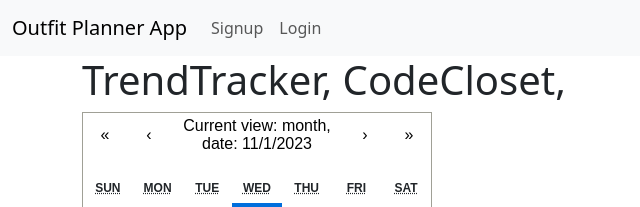
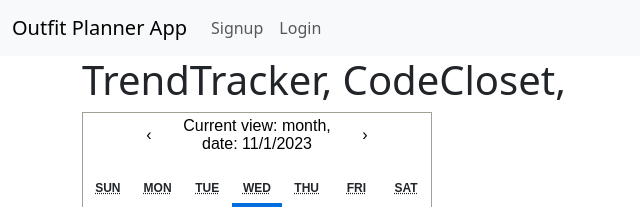
Before and after one commit to adenaeisenberg/outfit-planner, a React (Vite) app: page / in a window 1280 px wide. Shown: the top 207 px of the page, without its empty margins (0-640 px from the left). Built offline with nearby package versions, Linux system fonts and the light colour scheme; no server answers.

Commit message:
adds styling to the calendar

```diff
--- a/src/Content.jsx
+++ b/src/Content.jsx
@@ -91,6 +91,8 @@ export function Content() {
         navigationLabel={({ date, label, locale, view }) =>
           `Current view: ${view}, date: ${date.toLocaleDateString(locale)}`
         }
+        next2Label={false} // user can't click to next year
+        prev2Label={false} // user can't click to prev year
       />
     </div>
   );
```
